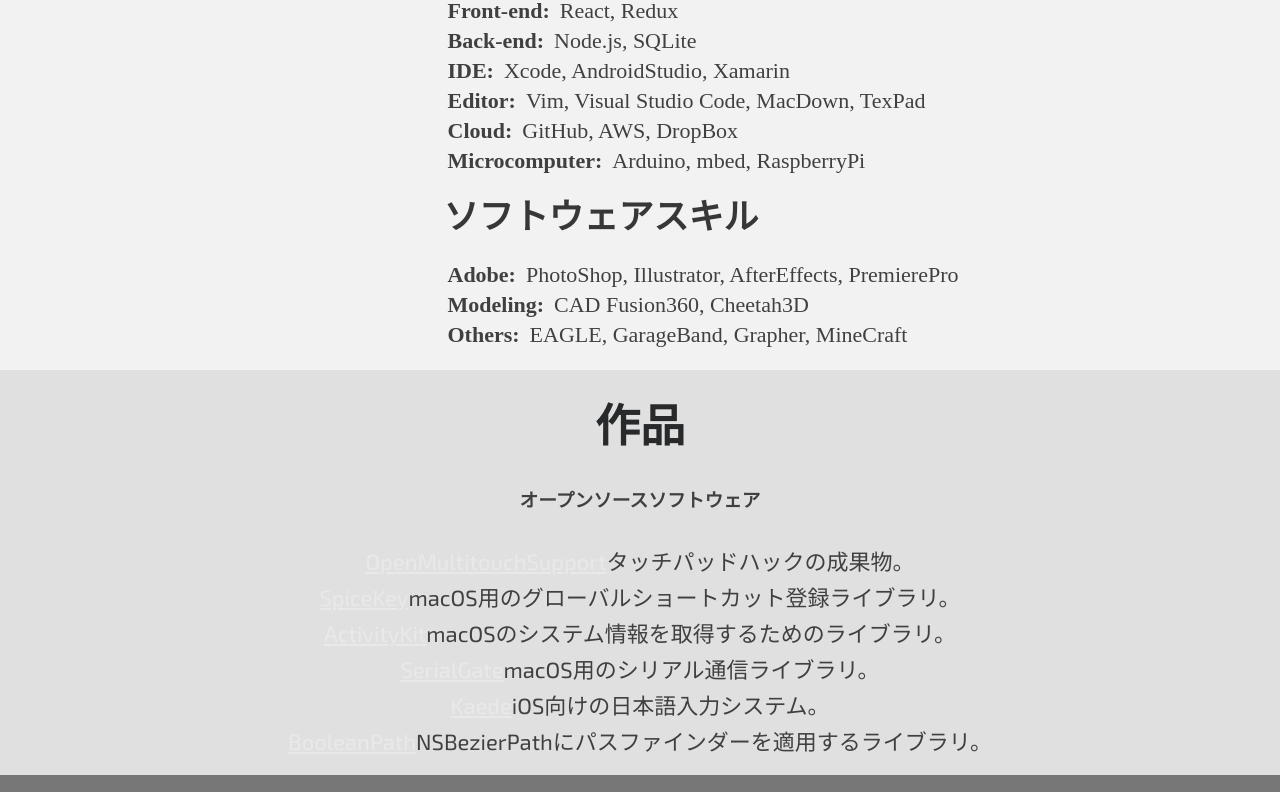
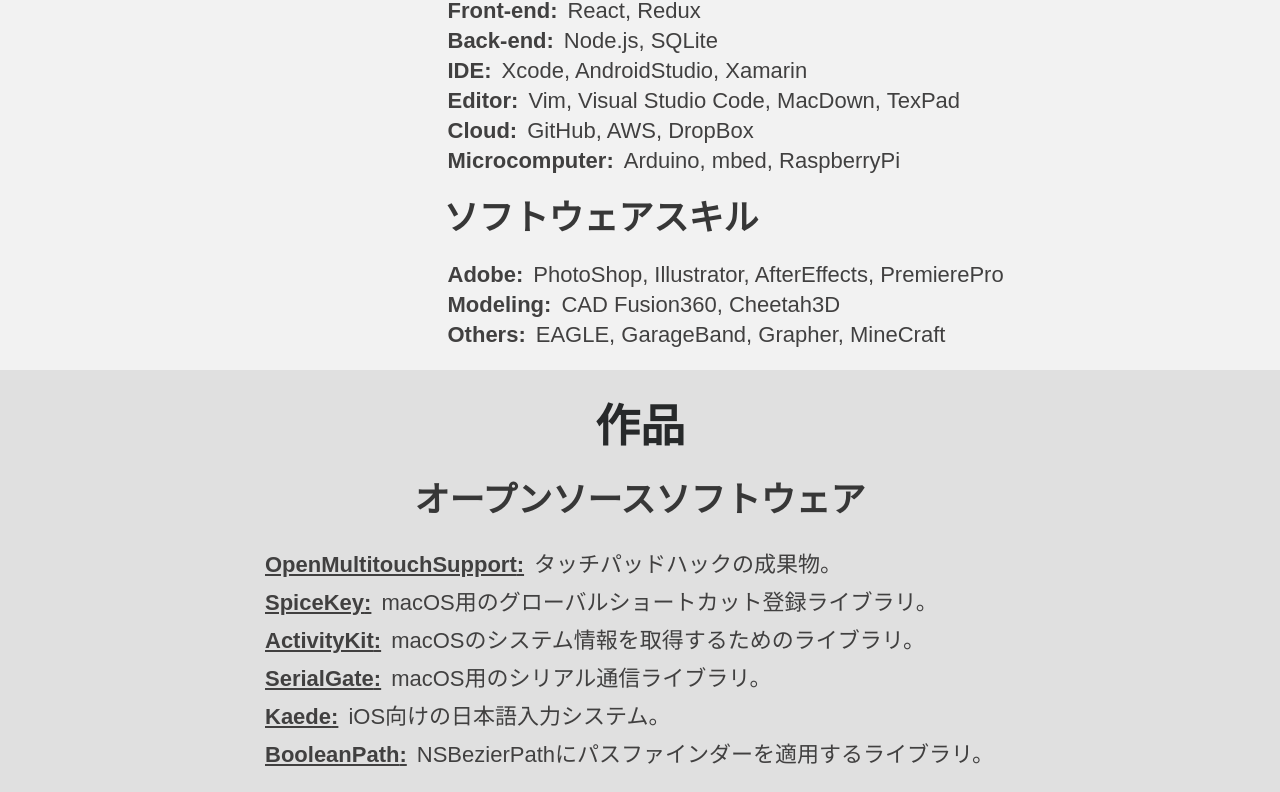
Before and after one commit to Kyome22/kyome_portfolio_react_ts, a React (Create React App) app: page / in a window 1280 px wide. Shown: the part 970-1762 px from the top of the page. Built offline with nearby package versions, Linux system fonts and the light colour scheme; the HTML template or start-up script is replaced by a standard one.

Commit message:
WIP Works cssを修正 fontを修正

```diff
--- a/src/App.css
+++ b/src/App.css
@@ -1,6 +1,5 @@
 .App {
   text-align: center;
-  font-family: "Exo 2", sans-serif;
 }
 
 .App div.dummyHeader {
--- a/src/Profile/Profile.css
+++ b/src/Profile/Profile.css
@@ -22,7 +22,6 @@
   margin: 0 auto;
   padding-top: 0px;
   width: 800px;
-  font-family: "Noto Sans Japanese";
 }
 
 .profile td.left {
--- a/src/Profile/ProfileItem.tsx
+++ b/src/Profile/ProfileItem.tsx
@@ -1,6 +1,5 @@
 import React from "react";
 import { ProfileEnumValue, ProfileEnum } from "./ProfileEnum";
-import "./ProfileItem.css";
 
 type Props = {
   title: string;
--- a/src/Works/OSS.css
+++ b/src/Works/OSS.css
@@ -0,0 +1,12 @@
+.oss h3.subTitle {
+  margin: 0 auto;
+  padding: 0px;
+  font-size: 35px;
+  color: #373737;
+}
+
+.oss div.enums {
+  margin: 0px auto 30px;
+  width: 750px;
+  text-align: left;
+}
--- a/src/Works/OSS.tsx
+++ b/src/Works/OSS.tsx
@@ -18,8 +18,8 @@
 
   return (
     <div className="oss">
-      <h3 className="title">{t("oss_title")}</h3>
-      {enums}
+      <h3 className="subTitle">{t("oss_title")}</h3>
+      <div className="enums">{enums}</div>
     </div>
   );
 }
--- a/src/Works/OSSEnum.css
+++ b/src/Works/OSSEnum.css
@@ -1,5 +1,5 @@
 .ossEnum {
-  margin: 4px;
+  margin: 6px 0px;
   font-size: 22px;
 }
 
@@ -9,5 +9,7 @@
 }
 
 .ossEnum a {
-  color: #e9e9e9;
+  margin-right: 10px;
+  color: #414040;
+  font-weight: bold;
 }
--- a/src/Works/OSSEnum.tsx
+++ b/src/Works/OSSEnum.tsx
@@ -12,7 +12,7 @@
 
   return (
     <p className="ossEnum">
-      <a href={url}>{title}</a>
+      <a href={url}>{title}:</a>
       {content}
     </p>
   );
--- a/src/index.css
+++ b/src/index.css
@@ -1,8 +1,6 @@
 body {
   margin: 0;
-  font-family: -apple-system, BlinkMacSystemFont, "Segoe UI", "Roboto", "Oxygen",
-    "Ubuntu", "Cantarell", "Fira Sans", "Droid Sans", "Helvetica Neue",
-    sans-serif;
+  font-family: "Noto Sans Japanese", sans-serif;
   -webkit-font-smoothing: antialiased;
   -moz-osx-font-smoothing: grayscale;
   background-color: #777777;
```
Also changed, not shown: src/Profile/ProfileItem.css (deleted).
